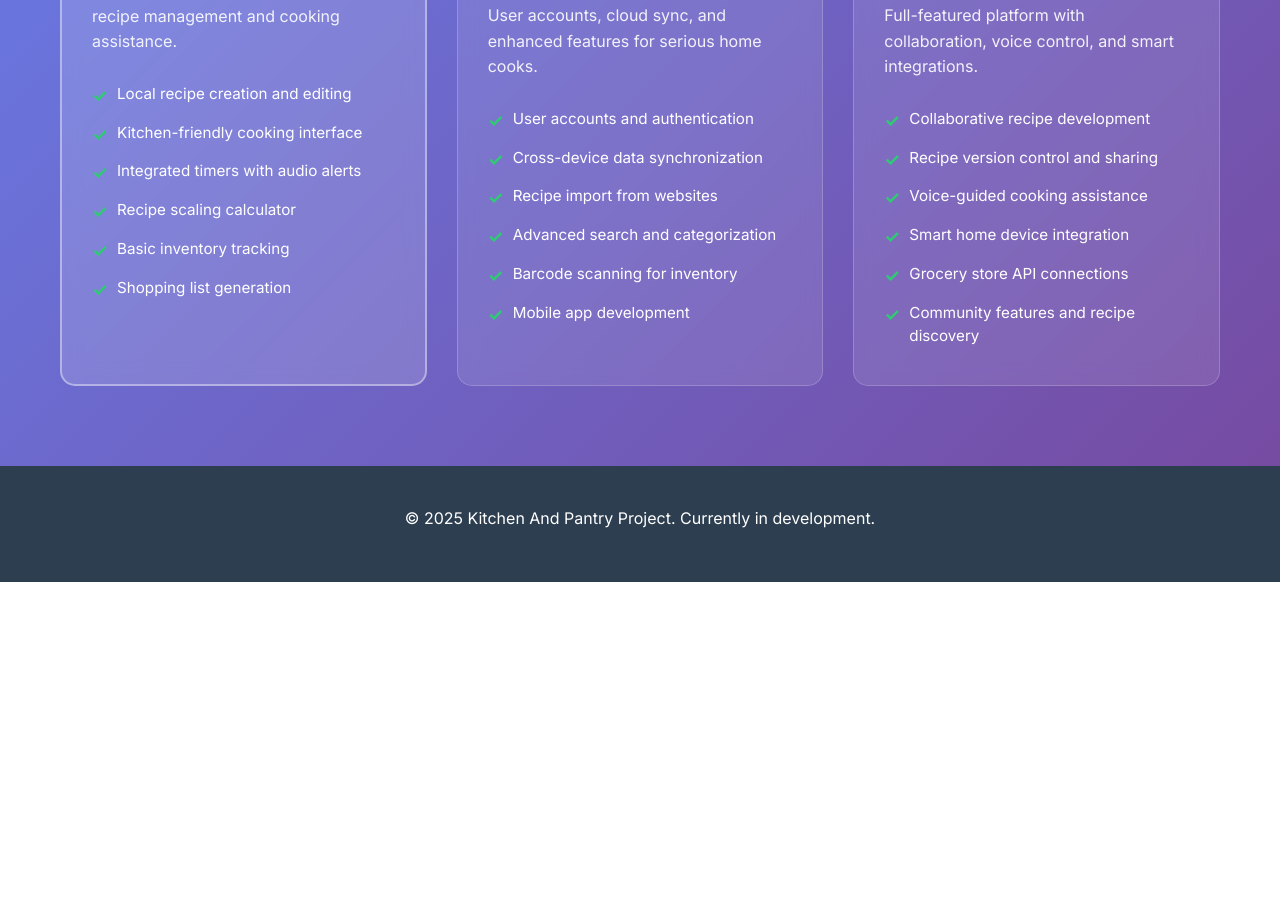
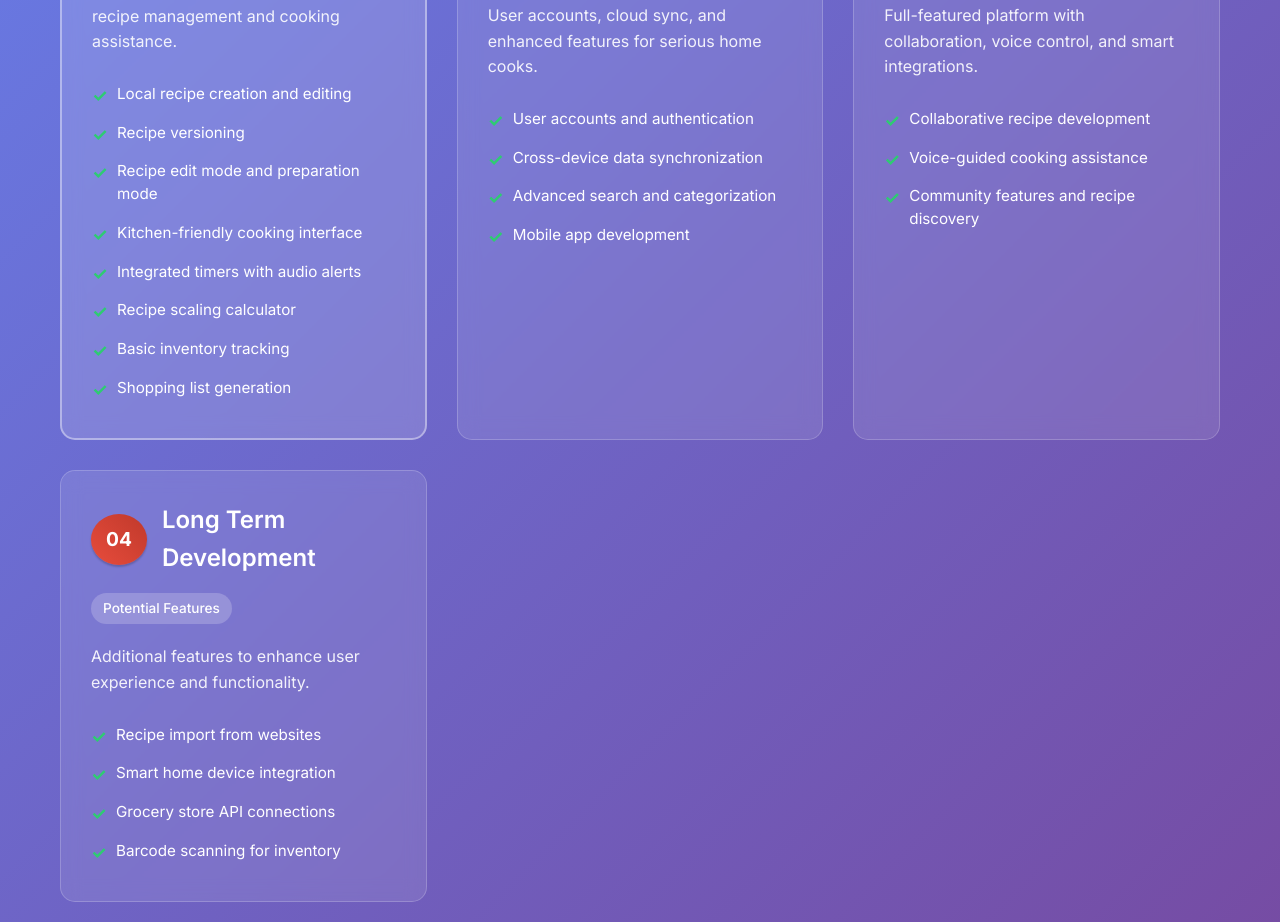
Before and after one commit to Ignyos/KitchenAndPantry-home, a plain HTML site: page index.html in a window 1280 px wide. Shown: the part 2778-3700 px from the top of the page. Before the commit the page ends 3360 px from the top, so only its background shows below. Drawn offline with Linux system fonts and the light colour scheme.

Commit message:
update roadmap

```diff
--- a/index.html
+++ b/index.html
@@ -99,6 +99,8 @@
                         <p>Core web application with essential recipe management and cooking assistance.</p>
                         <ul class="feature-list">
                             <li>Local recipe creation and editing</li>
+                            <li>Recipe versioning</li>
+                            <li>Recipe edit mode and preparation mode</li>
                             <li>Kitchen-friendly cooking interface</li>
                             <li>Integrated timers with audio alerts</li>
                             <li>Recipe scaling calculator</li>
@@ -119,9 +121,7 @@
                         <ul class="feature-list">
                             <li>User accounts and authentication</li>
                             <li>Cross-device data synchronization</li>
-                            <li>Recipe import from websites</li>
                             <li>Advanced search and categorization</li>
-                            <li>Barcode scanning for inventory</li>
                             <li>Mobile app development</li>
                         </ul>
                     </div>
@@ -137,11 +137,25 @@
                         <p>Full-featured platform with collaboration, voice control, and smart integrations.</p>
                         <ul class="feature-list">
                             <li>Collaborative recipe development</li>
-                            <li>Recipe version control and sharing</li>
                             <li>Voice-guided cooking assistance</li>
+                            <li>Community features and recipe discovery</li>
+                        </ul>
+                    </div>
+                </div>
+
+                <div class="phase-card">
+                    <div class="phase-header">
+                        <span class="phase-number">04</span>
+                        <h3>Long Term Development</h3>
+                        <span class="phase-status">Potential Features</span>
+                    </div>
+                    <div class="phase-content">
+                        <p>Additional features to enhance user experience and functionality.</p>
+                        <ul class="feature-list">
+                            <li>Recipe import from websites</li>
                             <li>Smart home device integration</li>
                             <li>Grocery store API connections</li>
-                            <li>Community features and recipe discovery</li>
+                            <li>Barcode scanning for inventory</li>
                         </ul>
                     </div>
                 </div>
--- a/style.css
+++ b/style.css
@@ -207,6 +207,7 @@
             font-size: 2.5rem;
             margin-bottom: 50px;
             text-align: center;
+            text-shadow: 2px 2px 4px rgba(0, 0, 0, 0.3);
         }
 
         .roadmap-phases {
@@ -254,6 +255,7 @@
             border-radius: 50%;
             min-width: 45px;
             text-align: center;
+            box-shadow: 0 2px 2px rgba(0, 0, 0, 0.2);
         }
 
         .phase-header h3 {
```
